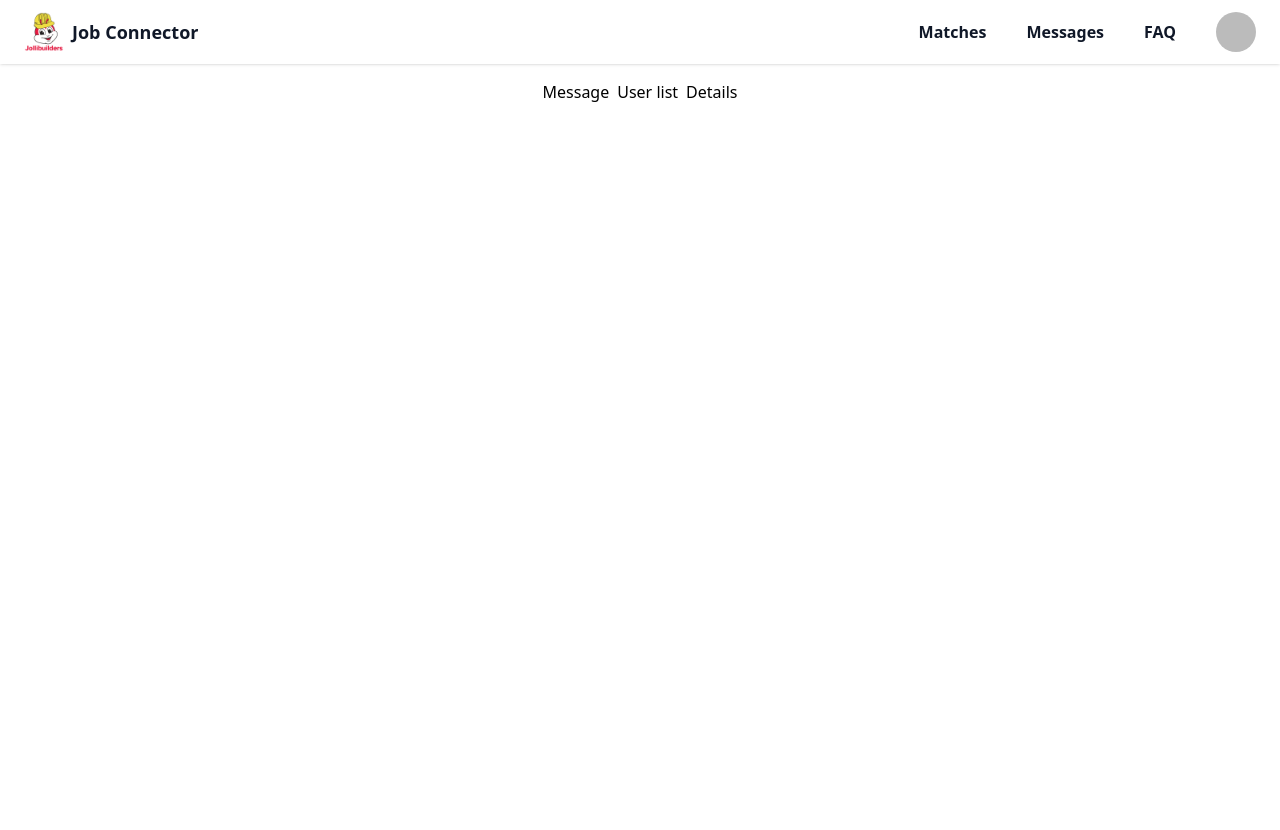
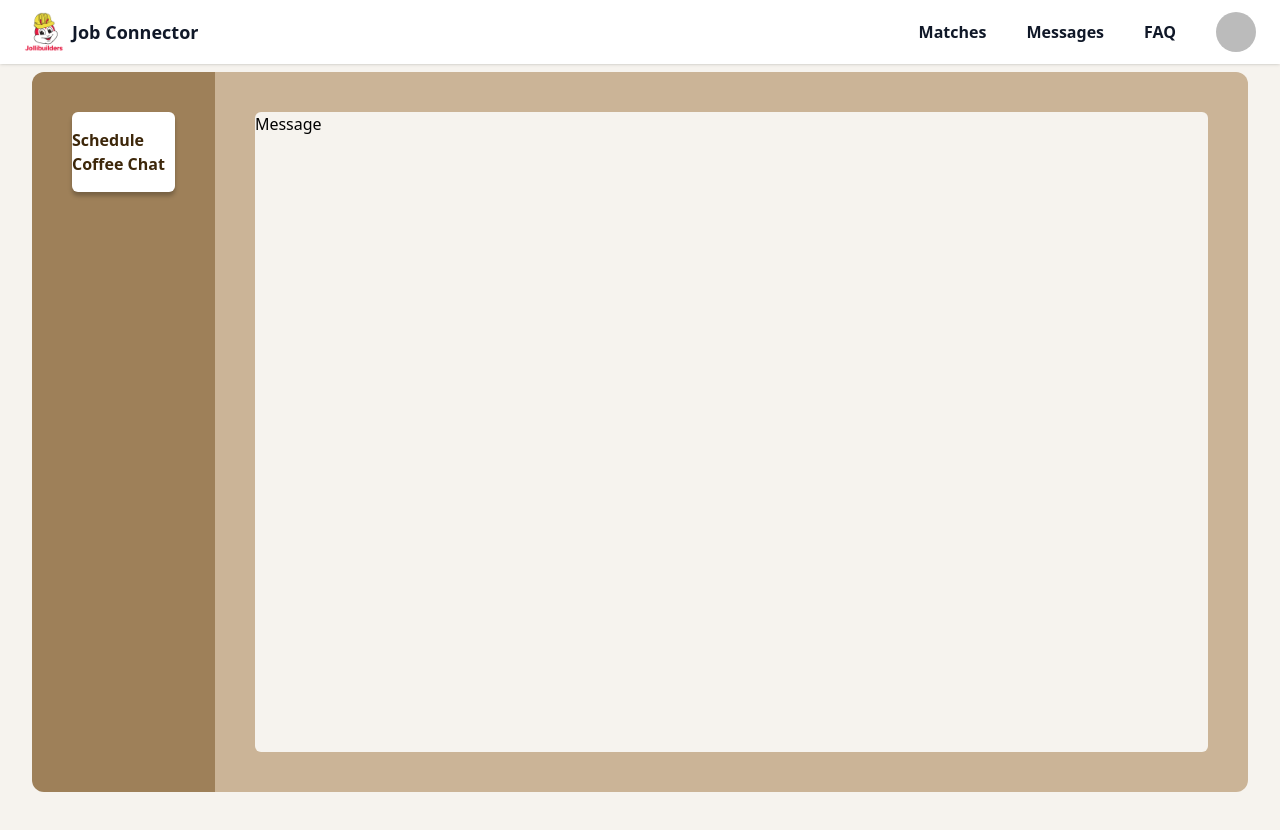
Before and after one commit to Jollibuilders/FIP_Project, a React (Vite) app in the folder frontend/: page /chat in a window 1280 px wide. Before the commit the page ends 800 px from the top, so only its background shows below. Built offline with nearby package versions, Linux system fonts and the light colour scheme; no server answers; sample sign-in values are in the browser's storage.

Commit message:
Updated styling to chat page

```diff
--- a/frontend/src/App.jsx
+++ b/frontend/src/App.jsx
@@ -16,7 +16,9 @@ import './App.css';
 // Layout for pages that should include the NavigationBar.
 const AppLayout = () => (
   <>
-    <NavigationBar />
+    <div className='mb-8'>
+      <NavigationBar />
+    </div>
     <Outlet />
   </>
 );
--- a/frontend/src/components/chat/List.jsx
+++ b/frontend/src/components/chat/List.jsx
@@ -1,10 +1,11 @@
 import React, { useState, useEffect } from 'react';
 
 const List = () => {
-
     return (
-        <div className='flex flex-col justify-center items-center'>
-            User list
+        <div className='flex flex-col w-1/6 h-full rounded-l-xl p-10' style={{ backgroundColor: '#9E8059'}}>
+            <div className='flex w-full h-20 justify-center items-center bg-white rounded-md shadow-[0_4px_4px_0_rgba(0,0,0,0.25)]'>
+                <span className='font-bold text-[#3D270A]'>Schedule Coffee Chat</span>
+            </div>
         </div>
     );
 };
--- a/frontend/src/components/chat/Messages.jsx
+++ b/frontend/src/components/chat/Messages.jsx
@@ -3,8 +3,10 @@ import React, { useState, useEffect } from 'react';
 const Messages = () => {
 
     return (
-        <div className='flex flex-col justify-center items-center'>
-            Message
+        <div className='flex flex-col justify-center items-center w-full h-full rounded-r-xl p-10' style={{ backgroundColor: '#CBB497'}}>
+            <div className='w-full h-full rounded-md' style={{ backgroundColor: '#F6F3EE' }}>
+                Message
+            </div>
         </div>
     );
 };
--- a/frontend/src/pages/Chat.jsx
+++ b/frontend/src/pages/Chat.jsx
@@ -6,10 +6,11 @@ import Details from '../components/chat/Details';
 const ChatPage = () => {
 
     return (
-        <div className="flex flex-row justify-center items-center mt-20 space-x-2">
-            <Messages className="border-r-black"/>
-            <List/>
-            <Details/>
+        <div className="flex h-screen justify-center items-center" style={{ backgroundColor: '#F6F3EE' }}>
+            <div className="flex flex-row w-[95%] h-[90%]">
+                <List/>
+                <Messages/>
+            </div>
         </div>
     );
 };
```
